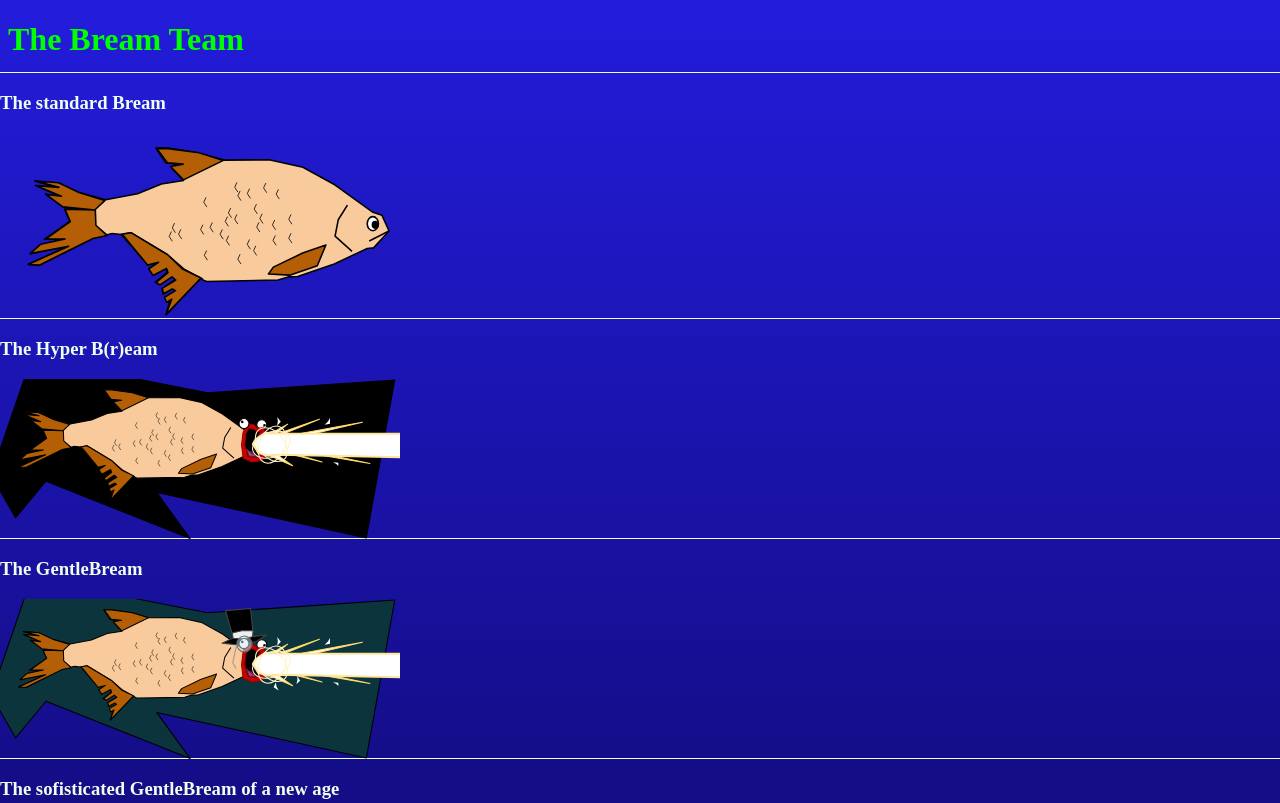
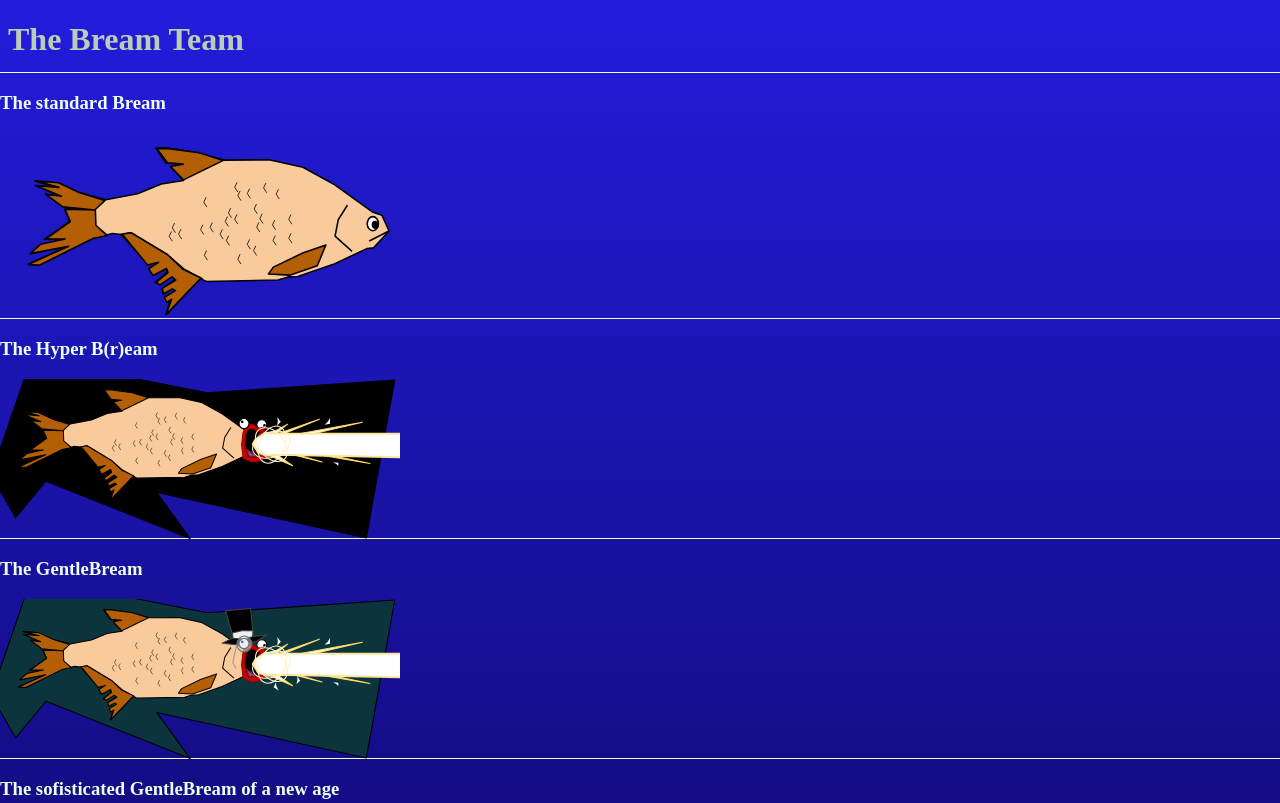
Before and after one commit to zephyyrr/bream_se, a plain HTML site: page index.html in a window 1280 px wide. Shown: the top 803 px of the page. Drawn offline with Linux system fonts and the light colour scheme.

Commit message:
Changed from green title to a light grey one.
We are now on github!

```diff
--- a/index.html
+++ b/index.html
@@ -13,7 +13,7 @@ body {
 }
 
 h1 {
-	color: #0F0;
+	color: #BCB;
 }
 
 .svg_bream {
```
